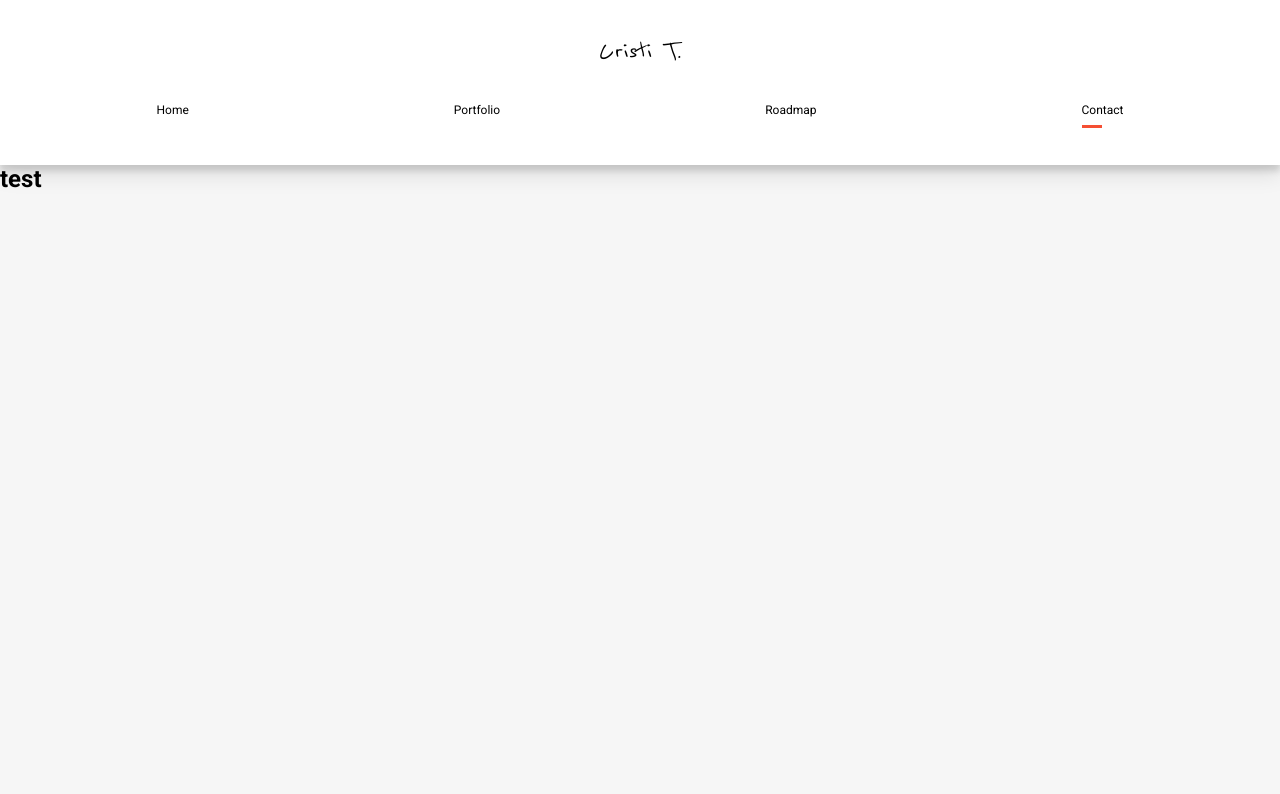
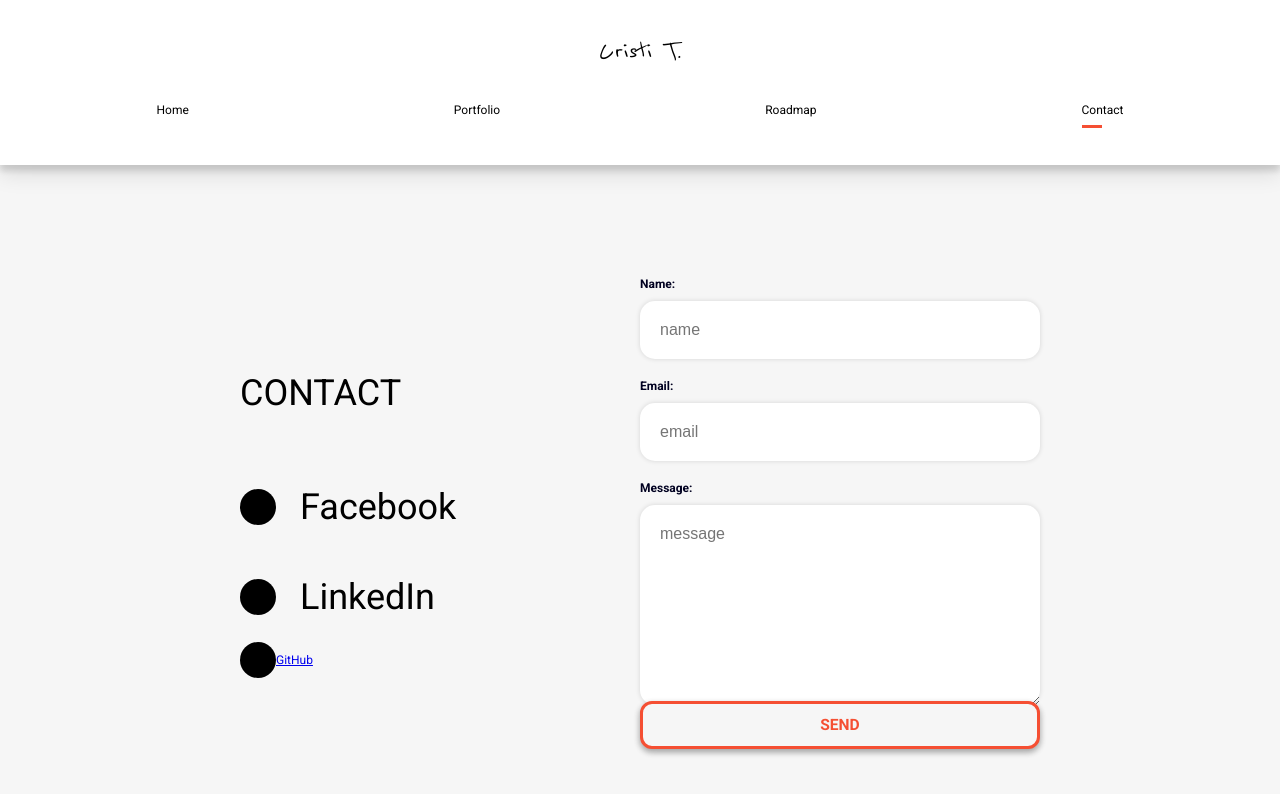
Before and after one commit to CristiTomaaa/ct-portfolio, a React (Create React App) app: page /contact in a window 1280 px wide. Shown: the top 794 px of the page. Built offline with nearby package versions, Linux system fonts and the light colour scheme.

Commit message:
Added the contact form and styled it

```diff
--- /dev/null
+++ b/src/components/ContactSection.js
@@ -0,0 +1,29 @@
+import React from 'react';
+import styled from 'styled-components';
+import '../contactForm.css';
+
+
+const ContactSection = () => {
+  return (
+    <Form>
+      <form className="form">
+        <label>Name:</label>
+        <input placeholder="name"/>
+        <label>Email:</label>
+        <input placeholder="email"/>
+        <label>Message:</label>
+        <textarea placeholder="message"></textarea>
+      </form>
+      <button type="submit">SEND</button>
+    </Form>
+  )
+}
+
+const Form = styled.div`
+  display: flex;
+  flex-direction: column;
+  justify-content: center;
+`
+
+
+export default ContactSection;
--- a/src/components/FAQSection.js
+++ b/src/components/FAQSection.js
@@ -42,9 +42,14 @@ const FAQ = styled(StyledHeader)`
   display: block;
   span {
     display: block;
+    font-size: 3.5rem;
   }
   h2 {
-    padding-bottom: 2rem;
+    padding-bottom: 4rem;
+    font-weight: lighter;
+  }
+  h4 {
+    font-size: 1.7rem;
     font-weight: lighter;
   }
   .faq-line {
--- a/src/components/GlobalStyles.js
+++ b/src/components/GlobalStyles.js
@@ -16,13 +16,13 @@ body {
 
 button{
   font-weight: bold;
-  font-size: 1.1.rem;
+  font-size: 1.3rem;
   cursor: pointer;
   padding: 1rem 2rem;
   border: 3px solid #F54F33;
   border-radius: 1rem;
   background-color: #F6F6F6;
-  color: black;
+  color: #F54F33;
   transition: all 0.5s ease;
   font-family: 'Roboto', Arial;
   box-shadow: 0 3px 6px rgba(0,0,0,0.16), 0 3px 6px rgba(0,0,0,0.23);
--- a/src/components/Toggle.js
+++ b/src/components/Toggle.js
@@ -12,4 +12,6 @@ const Toggle = ({children, title}) => {
     )
 }
 
+
+
 export default Toggle;
--- /dev/null
+++ b/src/contactForm.css
@@ -0,0 +1,74 @@
+
+
+body,
+input,
+textarea,
+button {
+  font-family: Arial, sans-serif;
+}
+
+.app {
+  width: 500px;
+  margin: 0 auto;
+  height: 100vh;
+}
+
+/* Contact.js */
+.form {
+  height: 50vh;
+  display: flex;
+  flex-direction: column;
+  justify-content: center;
+}
+
+.form > h1 {
+  margin-bottom: 30px;
+}
+
+.form > input,
+textarea {
+  padding: 20px;
+  border-radius: 15px;
+  box-shadow: 0px 0px 5px rgba(0, 0, 0, 0.137);
+  margin-bottom: 20px;
+  border: 1px solid lightgray;
+  border: none;
+  background: #fff;
+  font-size: 16px;
+  color: rgb(0, 0, 32);
+  outline: none;
+}
+
+.form > input:focus,
+textarea:focus {
+  border: 1px solid #F54F33;
+}
+
+.form > textarea {
+  height: 150px;
+  max-width: 500px;
+  min-height: 200px;
+}
+
+.form > label {
+  padding-bottom: 10px;
+  color: rgb(0, 0, 32);
+  font-weight: bold;
+}
+
+.form > button {
+  padding: 20px;
+  border: none;
+  background-color: rgb(2, 2, 110);
+  font-weight: 500;
+  font-size: 20px;
+  border-radius: 3px;
+  color: #fff;
+  cursor: pointer;
+  transition: 0.2s ease-in-out;
+  margin-top: 10px;
+}
+
+.form > button:hover {
+  background-color: rgb(0, 0, 196);
+}
--- a/src/pages/Contact.js
+++ b/src/pages/Contact.js
@@ -1,68 +1,86 @@
 import React from 'react';
+import ContactSection from '../components/ContactSection';
 
-//PAGE ANIMATIONS
+// PAGE ANIMATIONS
 import {motion} from 'framer-motion';
 import {pageAnimation, titleAnimation} from '../animation';
 import styled from 'styled-components';
 
 const Contact = () => {
   return(
-    <div>
-      <h1>test</h1>
-    </div>
-    // <StyledContact  variants={pageAnimation} exit="exit" initial="hidden" animate="show">
-    //   <Title>
-    //     <Hide>
-    //       <motion.h2 variants={titleAnimation}>CONTACT</motion.h2>
-    //     </Hide>
-    //   </Title>
-    //   <div>
-    //     <Hide>
-    //       <SocialLinks variants={titleAnimation}>
-    //         <Circle />
-    //           <h2>Facebook</h2>
-    //       </SocialLinks>
-    //       <SocialLinks variants={titleAnimation}>
-    //         <Circle />
-    //           <h2>LinkedIn</h2>
-    //       </SocialLinks>
-    //       <SocialLinks variants={titleAnimation}>
-    //         <Circle />
-    //           <a href="http://github.com">GitHub</a>
-    //       </SocialLinks>
-    //     </Hide>
-    //   </div>
-    // </StyledContact>
+    <StyledContact  variants={pageAnimation} exit="exit" initial="hidden" animate="show">
+      <SocialMedia>
+        <Title>
+          <Hide>
+            <motion.h2 variants={titleAnimation}>CONTACT</motion.h2>
+          </Hide>
+        </Title>
+        <div>
+          <Hide>
+            <SocialLinks variants={titleAnimation}>
+              <Circle />
+                <h2>Facebook</h2>
+            </SocialLinks>
+            <SocialLinks variants={titleAnimation}>
+              <Circle />
+                <h2>LinkedIn</h2>
+            </SocialLinks>
+            <SocialLinks variants={titleAnimation}>
+              <Circle />
+                <a href="http://github.com">GitHub</a>
+            </SocialLinks>
+          </Hide>
+        </div>
+      </SocialMedia>
+      <ContactForm>
+        <ContactSection />
+      </ContactForm>
+    </StyledContact>
   )
 }
 
-// const StyledContact = styled(motion.div)`
-//   padding: 10rem 10rem;
-//   color: black;
-//   min-height: 90vh;
-// `
+const SocialMedia = styled.div`
+  display: block;
+  padding: 0rem 5rem;
+  min-width: 50vh;
+`
 
-// const Title = styled.div`
-//   margin-bottom: 4rem;
-//   color: black;
-// `
+const ContactForm = styled.div`
+  display: block;
+  margin: 0rem 5rem;
+  min-width: 50vh;
+`
 
-// const Hide = styled.div`
-//   overflow: hidden;
-// `
-// const Circle = styled.div`
-//   border-radius: 50%;
-//   width: 3rem;
-//   height: 3rem;
-//   background: black;
-// `
+const StyledContact = styled(motion.div)`
+  justify-content: center;
+  align-items: center;
+  padding: 10rem 10rem;
+  color: black;
+  min-height: 90vh;
+  display: flex;
+`
 
-// const SocialLinks = styled(motion.div)`
-//   display: flex;
-//   align-items: center;
-//   h2 {
-//     margin: 2rem;
-//   }
-// `
+const Title = styled.div`
+  margin-bottom: 4rem;
+  color: black;
+`
+
+const Hide = styled.div`
+  overflow: hidden;
+`
+const Circle = styled.div`
+  border-radius: 50%;
+  width: 3rem;
+  height: 3rem;
+  background: black;
+`
+
+const SocialLinks = styled(motion.div)`
+  display: flex;
+  align-items: center;
+  h2 {
+    margin: 2rem;
+  }
+`
 
 export default Contact;
```
Also changed, not shown: src/components/Firebase.js (added).
